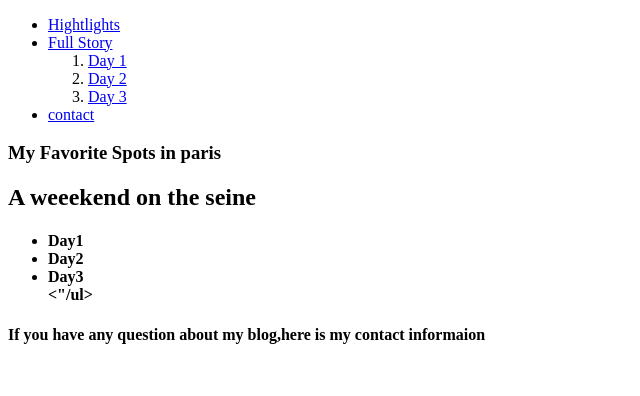
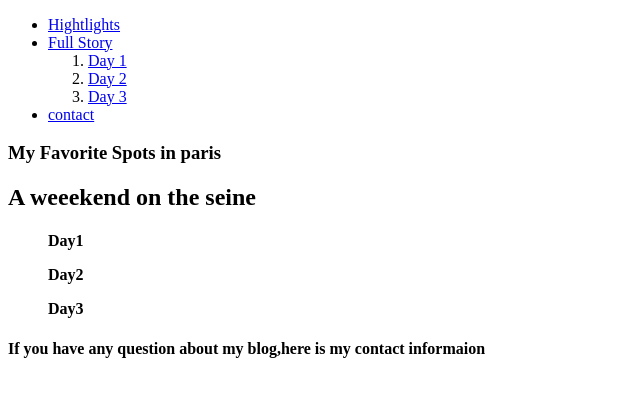
Before and after one commit to jalibl/paris, a plain HTML site: page index.html in a window 1280 px wide. Shown: the part 152-548 px from the top of the page, without its empty margins (0-640 px from the left). Drawn offline with Linux system fonts and the light colour scheme.

Commit message:
put a descritive sentence about your changes here

```diff
--- a/index.html
+++ b/index.html
@@ -28,10 +28,10 @@
     <h2>A weeekend on the seine</h2>
      <h4>
       <ul>
-        <li id="Day1">Day1</li>
-        <li id="Day2">Day2</li>
-        <li id="Day3">Day3</li>
-      <"/ul>
+        <P id="Day1">Day1</p>
+        <p id="Day2">Day2</p>
+        <p id="Day3">Day3</p>
+      </ul>
      <h4>
     </div>
 
```
